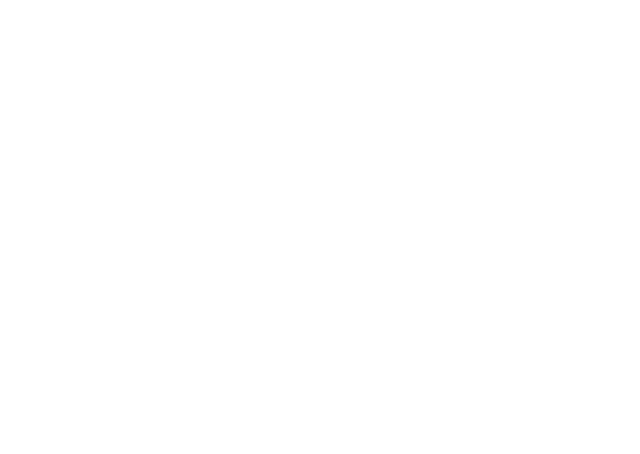
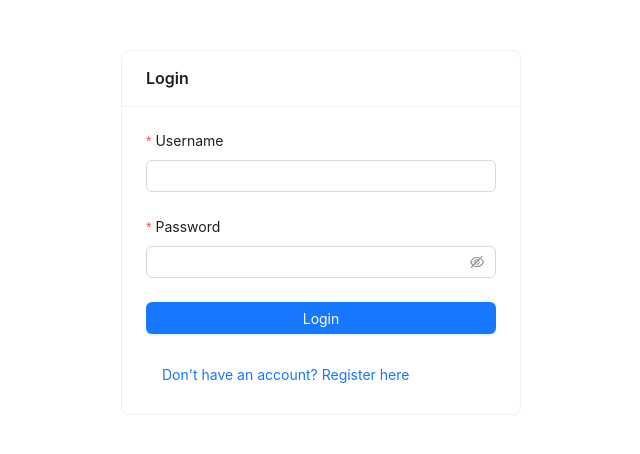
Before and after one commit to jiehoonn/411-finalproject, a React (Create React App) app in the folder frontend/: page /login in a window 1280 px wide. Before the commit this address had no page. Shown: the top 454 px of the page, without its empty margins (319-959 px from the left). Built offline with nearby package versions, Linux system fonts and the light colour scheme.

Commit message:
feat: connected userRegistration to frontend

```diff
--- a/frontend/src/App.js
+++ b/frontend/src/App.js
@@ -1,13 +1,17 @@
 import React from 'react';
 import { BrowserRouter as Router, Route, Routes } from 'react-router-dom';
 import Dashboard from './pages/dashboard';
+import Login from './components/Login';
+import Register from './components/Register';
 
 function App() {
   return (
     <Router>
       <Routes>
+        <Route path="/login" element={<Login />} />
+        <Route path="/register" element={<Register />} />
         <Route path="/dashboard" element={<Dashboard />} />
-        <Route path="/" element={<Dashboard />} /> {/* Redirect home to dashboard */}
+        <Route path="/" element={<Login />} /> {/* Changed to redirect to login */}
       </Routes>
     </Router>
   );
--- /dev/null
+++ b/frontend/src/components/Login.js
@@ -0,0 +1,66 @@
+import React, { useState } from 'react';
+import { Form, Input, Button, message, Card } from 'antd';
+import { useNavigate } from 'react-router-dom';
+
+function Login() {
+  const [form] = Form.useForm();
+  const navigate = useNavigate();
+
+  const onFinish = async (values) => {
+    try {
+      const response = await fetch('http://127.0.0.1:5000/api/auth/login', {
+        method: 'POST',
+        headers: {
+          'Content-Type': 'application/json',
+        },
+        body: JSON.stringify(values),
+      });
+
+      const data = await response.json();
+
+      if (response.ok) {
+        message.success('Login successful');
+        // Store user data in localStorage or state management system
+        localStorage.setItem('user', JSON.stringify(data.user));
+        navigate('/dashboard');
+      } else {
+        message.error(data.error || 'Login failed');
+      }
+    } catch (error) {
+      message.error('An error occurred during login');
+    }
+  };
+
+  return (
+    <Card title="Login" style={{ maxWidth: 400, margin: '50px auto' }}>
+      <Form form={form} layout="vertical" onFinish={onFinish}>
+        <Form.Item
+          name="username"
+          label="Username"
+          rules={[{ required: true, message: 'Please enter your username' }]}
+        >
+          <Input />
+        </Form.Item>
+
+        <Form.Item
+          name="password"
+          label="Password"
+          rules={[{ required: true, message: 'Please enter your password' }]}
+        >
+          <Input.Password />
+        </Form.Item>
+
+        <Form.Item>
+          <Button type="primary" htmlType="submit" block>
+            Login
+          </Button>
+        </Form.Item>
+      </Form>
+        <Button type="link" onClick={() => navigate('/register')}>
+            Don't have an account? Register here
+        </Button>
+    </Card>
+  );
+}
+
+export default Login;
--- /dev/null
+++ b/frontend/src/components/Register.js
@@ -0,0 +1,75 @@
+import React, { useState } from 'react';
+import { Form, Input, Button, message, Card } from 'antd';
+import { useNavigate } from 'react-router-dom';
+
+function Register() {
+  const [form] = Form.useForm();
+  const navigate = useNavigate();
+
+  const onFinish = async (values) => {
+    try {
+      const response = await fetch('http://127.0.0.1:5000/api/auth/register', {
+        method: 'POST',
+        headers: {
+          'Content-Type': 'application/json',
+        },
+        body: JSON.stringify(values),
+      });
+
+      const data = await response.json();
+
+      if (response.ok) {
+        message.success('Registration successful');
+        navigate('/login');
+      } else {
+        message.error(data.error || 'Registration failed');
+      }
+    } catch (error) {
+      message.error('An error occurred during registration');
+    }
+  };
+
+  return (
+    <Card title="Register" style={{ maxWidth: 400, margin: '50px auto' }}>
+      <Form form={form} layout="vertical" onFinish={onFinish}>
+        <Form.Item
+          name="username"
+          label="Username"
+          rules={[{ required: true, message: 'Please enter a username' }]}
+        >
+          <Input />
+        </Form.Item>
+
+        <Form.Item
+          name="email"
+          label="Email"
+          rules={[
+            { required: true, message: 'Please enter your email' },
+            { type: 'email', message: 'Please enter a valid email' }
+          ]}
+        >
+          <Input />
+        </Form.Item>
+
+        <Form.Item
+          name="password"
+          label="Password"
+          rules={[{ required: true, message: 'Please enter a password' }]}
+        >
+          <Input.Password />
+        </Form.Item>
+
+        <Form.Item>
+          <Button type="primary" htmlType="submit" block>
+            Register
+          </Button>
+        </Form.Item>
+      </Form>
+        <Button type="link" onClick={() => navigate('/login')}>
+            Already have an account? Login here
+        </Button>
+    </Card>
+  );
+}
+
+export default Register;
```
Also changed, not shown: frontend/src/components/userRegistration.js (deleted, +0 -100 lines), 1 other file (tests, documents, lock files or other folders).
